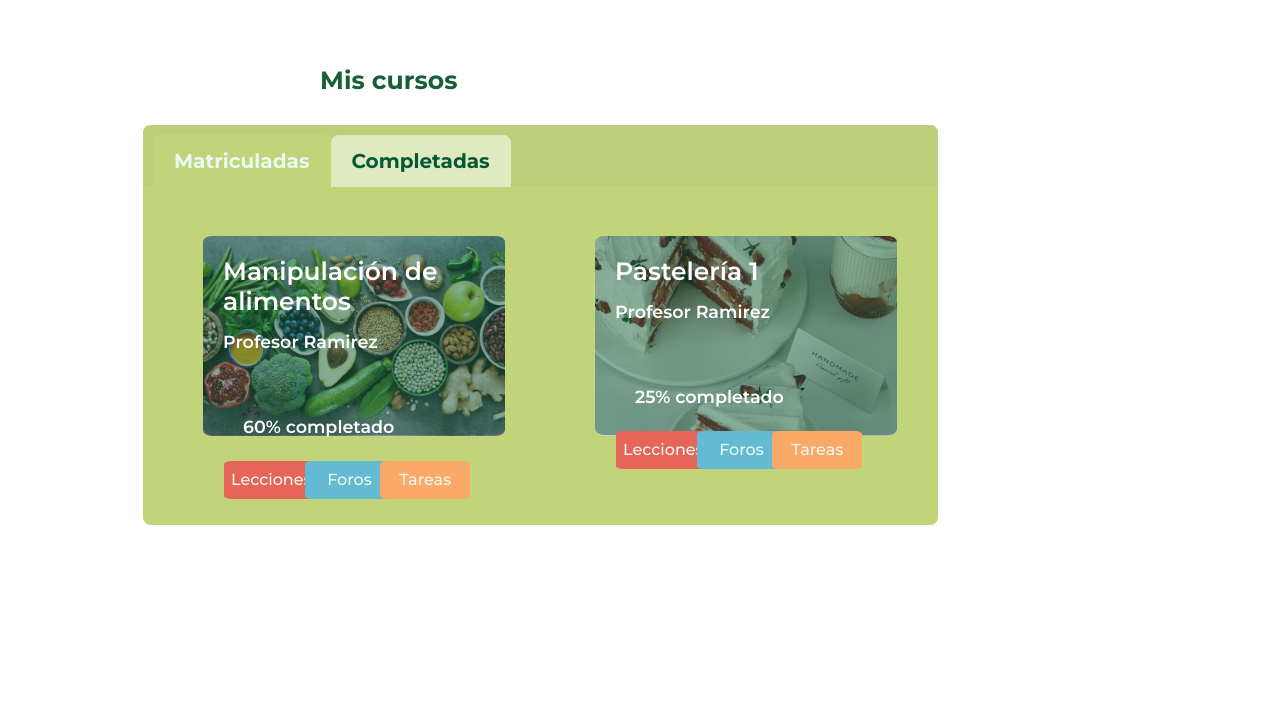
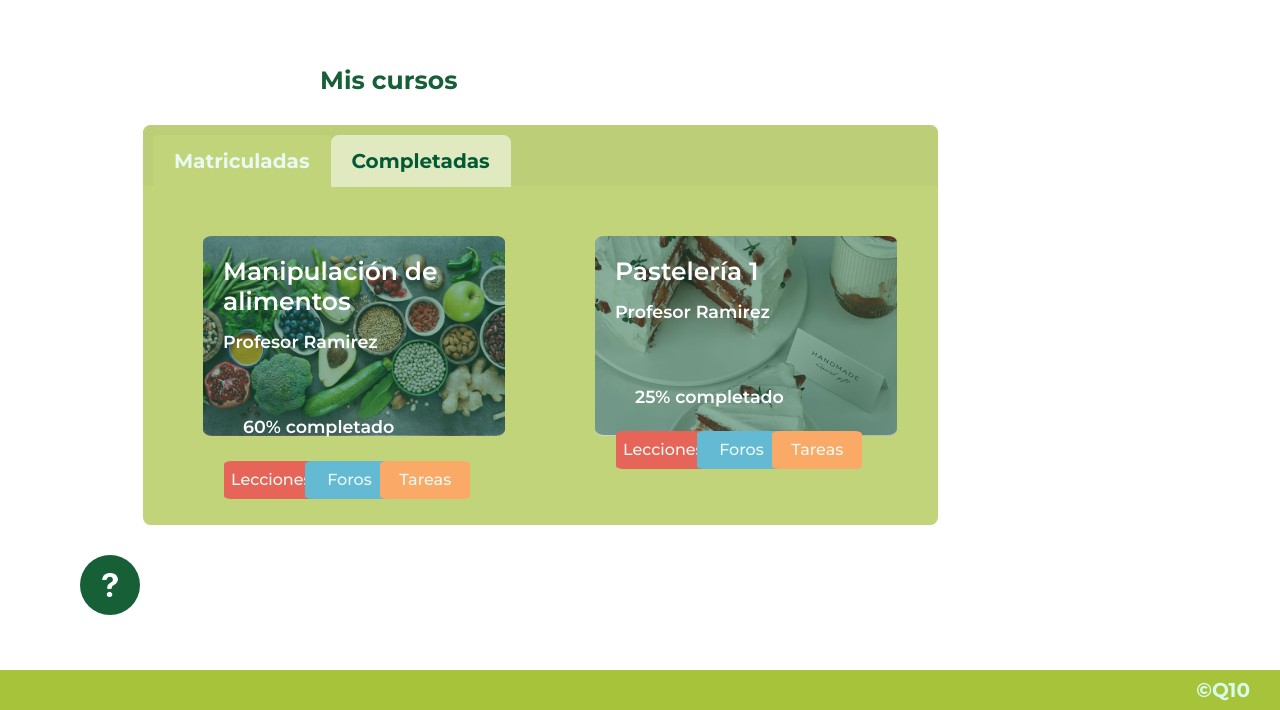
Before and after one commit to Taamara5002/alison_project, a plain HTML site: page templates/cursos.html in a window 1280 px wide. Shown: the part 90-800 px from the top of the page. Drawn offline with nearby package versions, Linux system fonts and the light colour scheme.

Commit message:
todo hecho, pero sin aprobacion

```diff
--- a/static/script.js
+++ b/static/script.js
@@ -13,3 +13,7 @@ function goMatriculadas(){
     ctn1.style.backgroundColor = ""
     ctn1.style.backgroundColor = "#c1d47a"
 }
+
+function aviso() {
+    alert('Hola')
+}
--- a/static/style.css
+++ b/static/style.css
@@ -9,7 +9,14 @@
 }
 
 body{
-    background-color: #f1f5e8;
+    background-color: #ffffff;
+    display: flex;
+    flex-direction: column;
+    min-height: 100vh;
+}
+
+main{
+    flex: 1;
 }
 
 /*Lo de abajo es el navbar en general*/
@@ -218,3 +225,42 @@ body{
     justify-content: space-between;
     padding: 10px;
 }
+
+/*BOTON DE INTERROGACION DE LA PAGINA CURSOS*/
+.circular-button {
+    background-color: #165f37;
+    color: white;
+    border: none;
+    padding: 30px;
+    border-radius: 50%;
+    font-size: 16px;
+    cursor: pointer;
+    display: flex;
+    justify-content: center;
+    align-items: center;
+    width: 30px;
+    height: 30px;
+    text-align: center;
+    margin-left: 80px;
+    margin-top: 30px;
+}
+
+.circular-button:active {
+    background-color: #45a049;
+}
+
+/*FOOTER*/
+
+.footer_content{
+    background-color: #a7c339;
+    text-align: end;
+    margin-top: auto;
+    height: 40px;
+}
+
+.footer .footer_content p{
+    color: #d7fbef;
+    font-weight: 700;
+    margin-right: 30px;
+    padding-top: 5px;
+}
--- a/templates/cursos.html
+++ b/templates/cursos.html
@@ -30,15 +30,15 @@
                 <img src="/img/user_logo_img.jpg" alt="logo_usuario">
             </label>
             <ul class="list_menu">
-                <li><a href="#">No sé</a></li>
+                <li><a href="#">Perfil</a></li>
                 <li><a href="#">Configuración</a></li>
                 <li><a href="#">Cerrar sesión</a></li>
             </ul>
         </div>
     </header>
 
-
-    <h1 class="tt">Mis cursos</h1>
+    <main>
+        <h1 class="tt">Mis cursos</h1>
 
     <!--CARTAS-->
     <div class="container col-1" style="width: 80%; padding-top: 20px; min-height: fit-content; border: none;">
@@ -61,9 +61,9 @@
                         <p class="card-text" style="font-weight: 600;"><small>Profesor Ramirez</small></p>
                         <p class="card-text" style="font-weight: 600; padding-top: 35px; padding-left: 20px;"><small>60% completado</small></p>
                         <div class="container ct_bt d-flex justify-content-around mt-3">
-                            <button class="bt1">Lecciones</button>
-                            <button class="bt2">Foros</button>
-                            <button class="bt3">Tareas</button>
+                            <button class="bt1" onclick="aviso()">Lecciones</button>
+                            <button class="bt2" onclick="aviso()">Foros</button>
+                            <button class="bt3" onclick="aviso()">Tareas</button>
                         </div>
                     </div>
                 </div>
@@ -74,9 +74,9 @@
                         <p class="card-text" style="font-weight: 600;"><small>Profesor Ramirez</small></p>
                         <p class="card-text" style="font-weight: 600; padding-top: 35px; padding-left: 20px;"><small>25% completado</small></p>
                         <div class="container ct_bt d-flex justify-content-around mt-3">
-                            <button class="bt1">Lecciones</button>
-                            <button class="bt2">Foros</button>
-                            <button class="bt3">Tareas</button>
+                            <button class="bt1" onclick="aviso()">Lecciones</button>
+                            <button class="bt2" onclick="aviso()">Foros</button>
+                            <button class="bt3" onclick="aviso()">Tareas</button>
                         </div>
                     </div>
                 </div>
@@ -84,6 +84,17 @@
         </div>
     </div>
 
+    <!--Boton de signo de interrogacion-->
+    <button class="circular-button" onclick="aviso()"><img src="/img/Question Mark.png" alt="" style="width: 30px; height: 30px;"></button>
+    </main>
+
+    <!--Footer-->
+    <footer class="footer">
+        <div class="footer_content">
+            <p>©Q10</p>
+        </div>
+    </footer>
+
     <!--Script-->
     <script src="https://cdn.jsdelivr.net/npm/bootstrap@5.3.3/dist/js/bootstrap.bundle.min.js" integrity="sha384-YvpcrYf0tY3lHB60NNkmXc5s9fDVZLESaAA55NDzOxhy9GkcIdslK1eN7N6jIeHz" crossorigin="anonymous"></script>
     <script src="/static/script.js"></script>
```
Also changed, not shown: index.html (+11 -2 lines), templates/biblioteca.html (+19 -1 lines), templates/calendario.html (+19 -1 lines), templates/calificaciones.html (+19 -1 lines), img/Question Mark.png (added).
